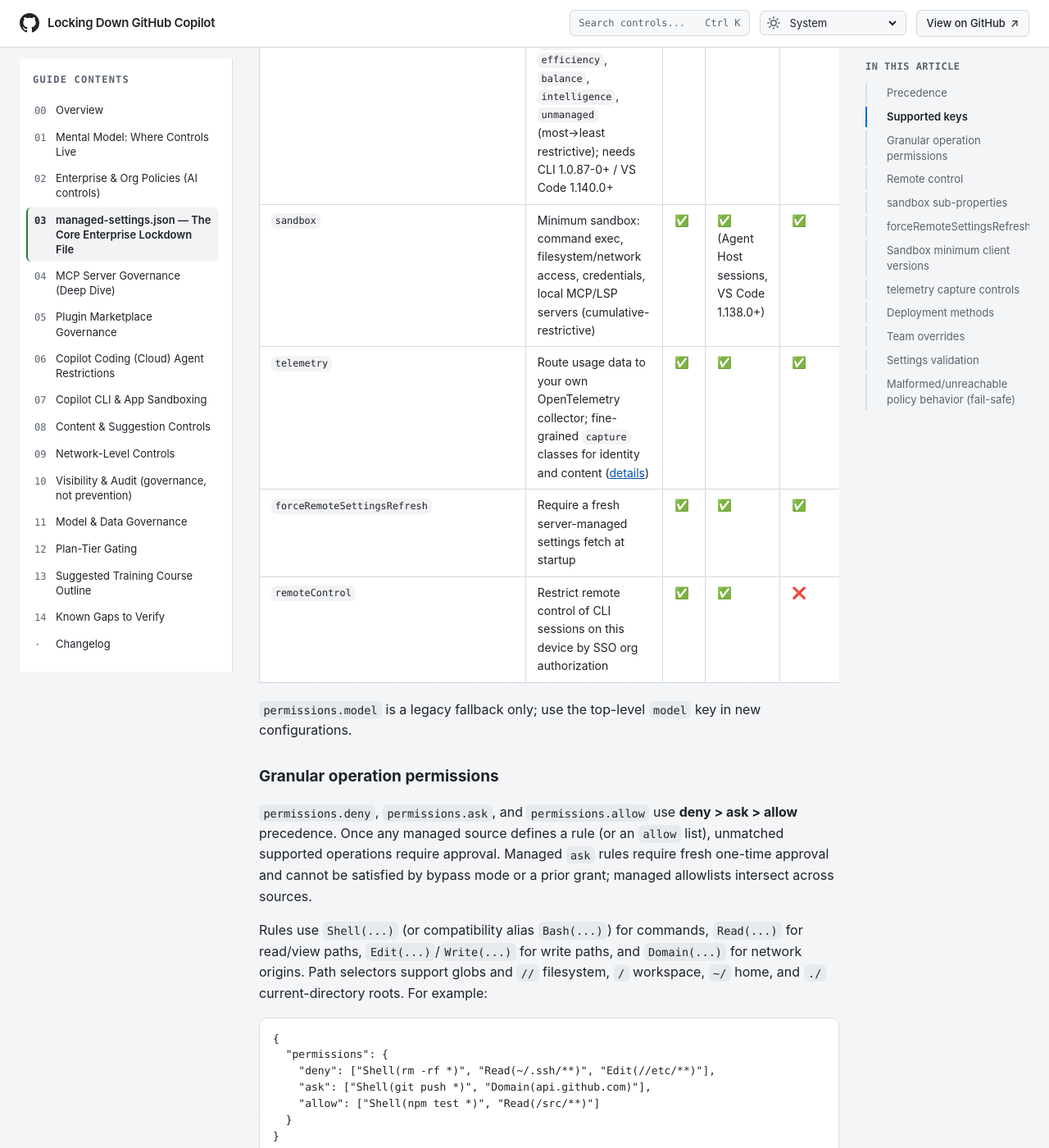
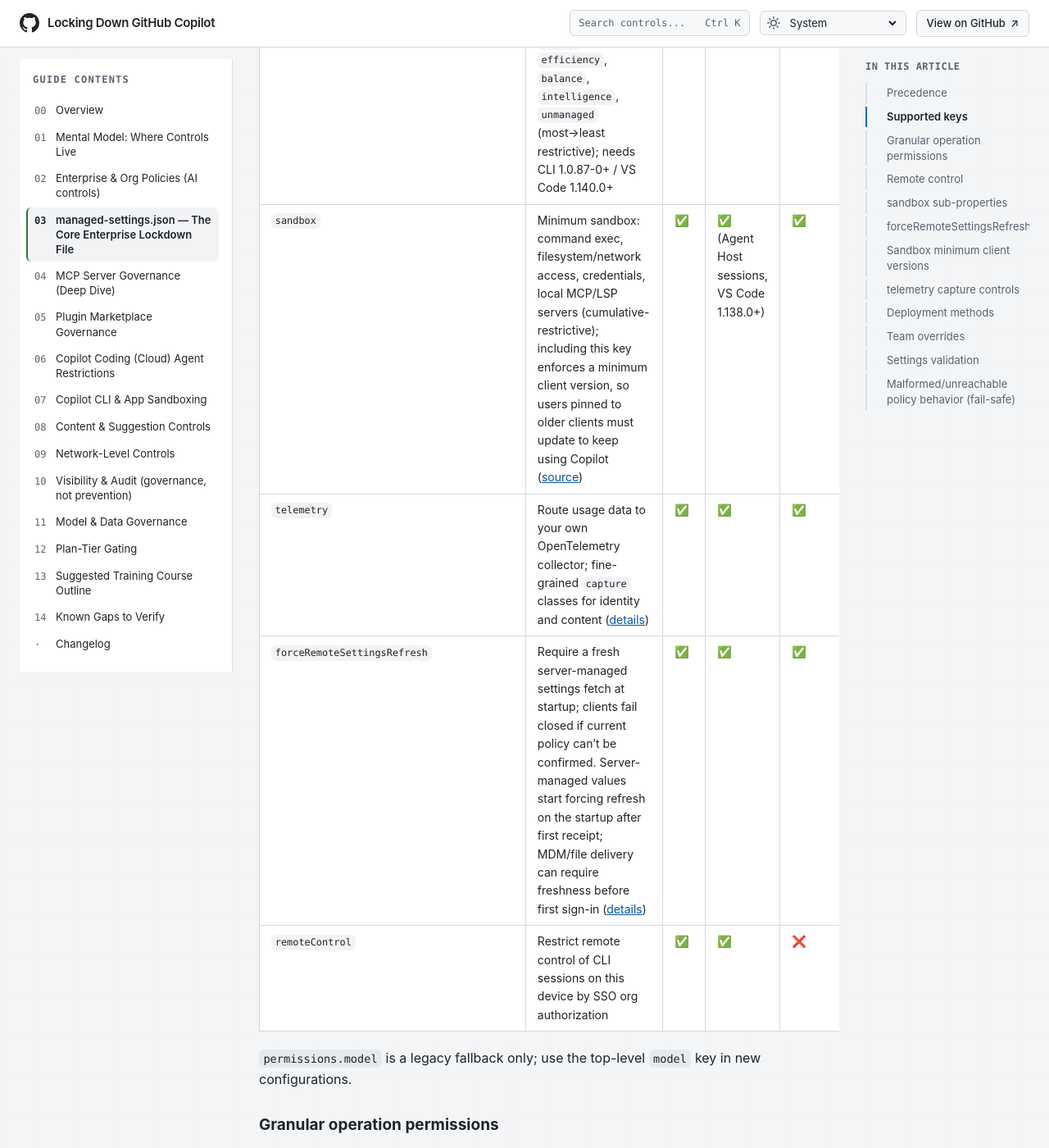
Before and after one commit to beardofedu/copilot-governance-training, a Jekyll site: the page built from docs/sections/managed-settings.md, in a window 1280 px wide and 1400 px high, scrolled down 1952 px. Shown: the whole window at 82% size. Built offline with Jekyll 4.4.1, drawn with Linux system fonts in a browser that asks for light colours.

Commit message:
Document forceRemoteSettingsRefresh and sandbox min-version enforcement
Co-authored-by: Copilot <223556219+Copilot@users.noreply.github.com>

```diff
--- a/docs/sections/managed-settings.md
+++ b/docs/sections/managed-settings.md
@@ -36,9 +36,9 @@ Exception: in Copilot CLI, VS Code Agent Host sessions, and the Copilot app, the
 | `features.computerUse` | Set `false` to prevent users enabling [computer use](https://docs.github.com/en/copilot/reference/enterprise-administrators/enterprise-managed-settings#featurescomputeruse) (local settings can't override); `true` or omitted leaves it to users | ✅ | ❌ | ✅ | ❌ | ❌ |
 | `model` | Set the default model for new conversations ([JetBrains support](https://github.blog/changelog/2026-10-10-new-controls-and-chat-improvements-in-copilot-for-jetbrains/)) | ✅ | ✅ | ✅ | ✅ | ✅ |
 | `autoTier` | Default Auto routing tier when `model` is `"auto"`: `efficiency`, `balance`, `intelligence`, `unmanaged` (most→least restrictive); needs CLI 1.0.87-0+ / VS Code 1.140.0+ | ✅ | ✅ | ❌ | ❌ | ❌ |
-| `sandbox` | Minimum sandbox: command exec, filesystem/network access, credentials, local MCP/LSP servers (cumulative-restrictive) | ✅ | ✅ (Agent Host sessions, VS Code 1.138.0+) | ✅ | ❌ | ❌ |
+| `sandbox` | Minimum sandbox: command exec, filesystem/network access, credentials, local MCP/LSP servers (cumulative-restrictive); including this key enforces a minimum client version, so users pinned to older clients must update to keep using Copilot ([source](https://github.blog/changelog/2026-10-13-enterprise-managed-settings-enforcement-updates/)) | ✅ | ✅ (Agent Host sessions, VS Code 1.138.0+) | ✅ | ❌ | ❌ |
 | `telemetry` | Route usage data to your own OpenTelemetry collector; fine-grained `capture` classes for identity and content ([details](#telemetry-capture-controls)) | ✅ | ✅ | ✅ | ❌ | ✅ |
-| `forceRemoteSettingsRefresh` | Require a fresh server-managed settings fetch at startup | ✅ | ✅ | ✅ | ❌ | ❌ |
+| `forceRemoteSettingsRefresh` | Require a fresh server-managed settings fetch at startup; clients fail closed if current policy can't be confirmed. Server-managed values start forcing refresh on the startup after first receipt; MDM/file delivery can require freshness before first sign-in ([details](https://github.blog/changelog/2026-10-13-enterprise-managed-settings-enforcement-updates/)) | ✅ | ✅ | ✅ | ❌ | ❌ |
 | `remoteControl` | Restrict remote control of CLI sessions on this device by SSO org authorization | ✅ | ✅ | ❌ | ❌ | ❌ |
 
 `permissions.model` is a legacy fallback only; use the top-level `model` key in new configurations.
```
Also changed, not shown: docs/CHANGELOG.md.
